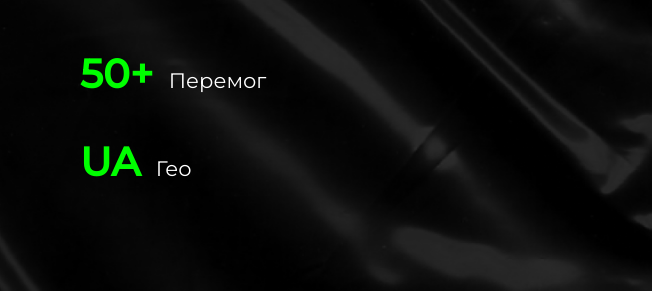
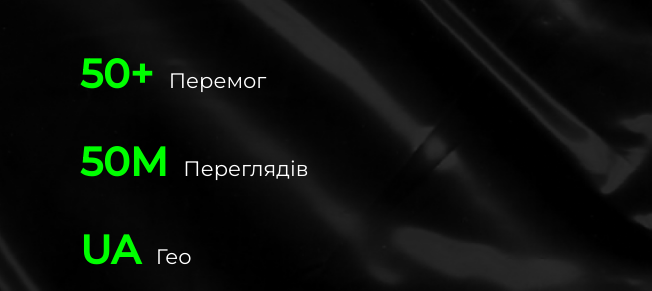
Before and after one commit to v-mochalov/hustlerDigital, a website: page index.html in a window 1280 px wide. Shown: the part 3360-3651 px from the top of the page, 0-652 px from the left. Drawn offline with nearby package versions, Linux system fonts and the light colour scheme.

Commit message:
fix slide

```diff
--- a/index.html
+++ b/index.html
@@ -272,7 +272,7 @@
                     <span>50+</span> Перемог
                   </div>
                   <div class="slider__box">
-                    <!-- <span>50M</span> Переглядів -->
+                    <span>50M</span> Переглядів
                   </div>
                   <div class="slider__box">
                     <span>UA</span> Гео
```
